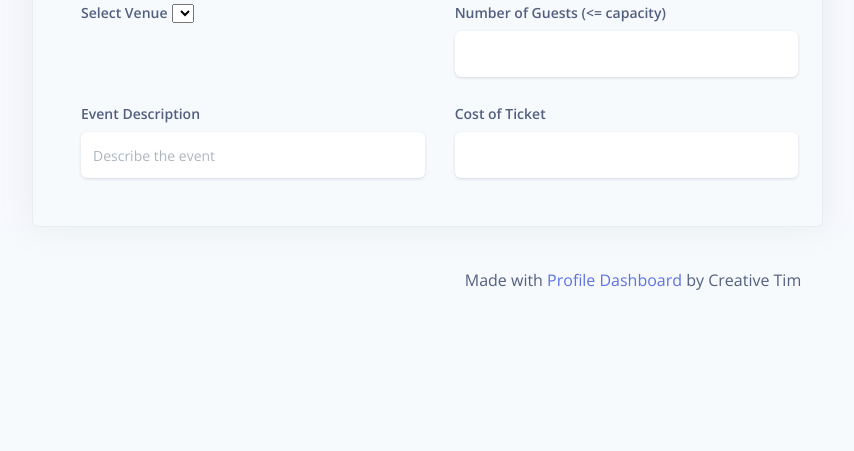
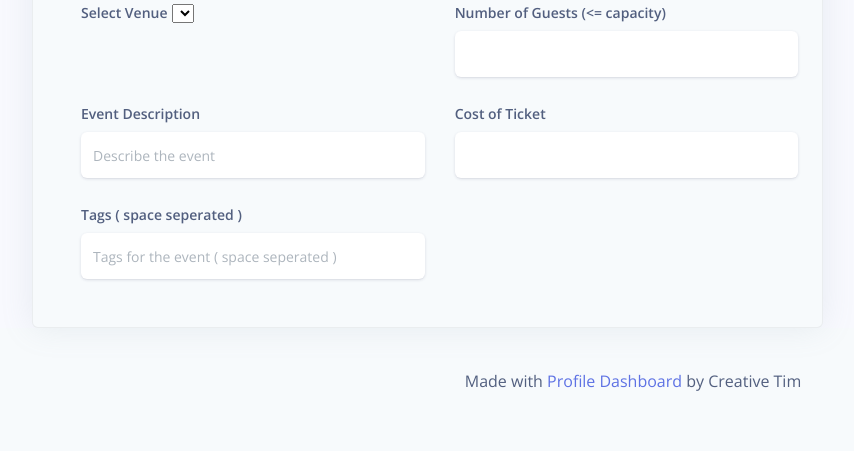
Before and after one commit to animebar/dbms_project, a Django app: template EMS/events/templates/events/host_event.html in a window 1280 px wide. Shown: the part 849-1300 px from the top of the page, without its empty margins (7-861 px from the left). Before the commit the page ends 1139 px from the top, so only its background shows below. Run offline with Django 3.2, Linux system fonts and the light colour scheme; the template is opened without the code that fills it, so the values that code supplies are empty.

Commit message:
tags added

```diff
--- a/EMS/events/templates/events/host_event.html
+++ b/EMS/events/templates/events/host_event.html
@@ -149,6 +149,15 @@
                                                     class="form-control form-control-alternative" name="event_cost">
                                             </div>
                                         </div>
+                                        <div class="col-lg-6">
+                                            <div class="form-group focused">
+                                                <label class="form-control-label" for="event_tags">Tags ( space seperated )
+                                                    </label>
+                                                <input type="text" id="event_tags"
+                                                    class="form-control form-control-alternative"
+                                                    placeholder="Tags for the event ( space seperated )" name="event_tags">
+                                            </div>
+                                        </div>
                                     </div>
 
                                 </div>
```
Also changed, not shown: EMS/events/views.py (+54 -37 lines), EMS/query.txt (+10 -2 lines).
